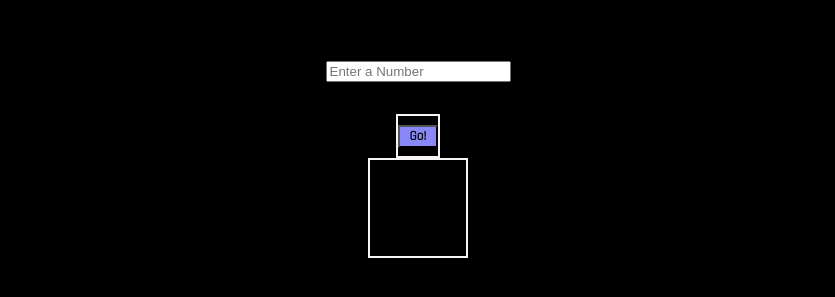
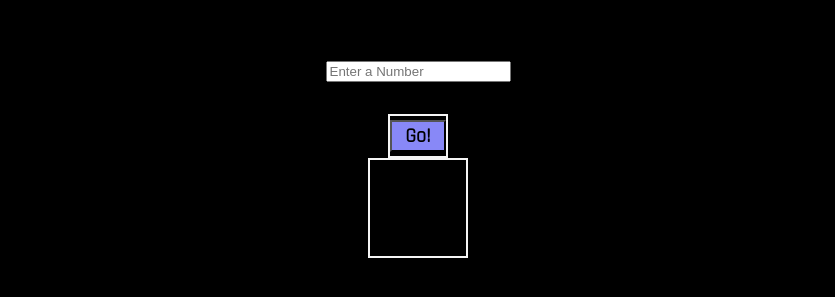
Before and after one commit to cvs181801/square-root, a plain HTML site: page index.html in a window 1280 px wide. Shown: the part 87-384 px from the top of the page, without its empty margins (222-1057 px from the left). Drawn offline with Linux system fonts and the light colour scheme.

Commit message:
try adding align content

```diff
--- a/stylesheet.css
+++ b/stylesheet.css
@@ -11,6 +11,7 @@ body {
     text-align: center;
     display: flex;
     flex-direction: column;
+    align-content: center;
 }
 
 h1 {
@@ -21,7 +22,7 @@ h1 {
 
 #buttonContainer {
     border: 2px solid whitesmoke;
-    width: 2.5em;
+    width: 3.5em;
     height: 2.5em;
     margin-bottom: 2em;
     justify-content: center;
@@ -35,6 +36,7 @@ h1 {
     background-color: rgb(136, 136, 247);
     font-family: var(--ff-main);
     color: black;
+    font-size: 1.25rem;
 }
 
 form {
```
